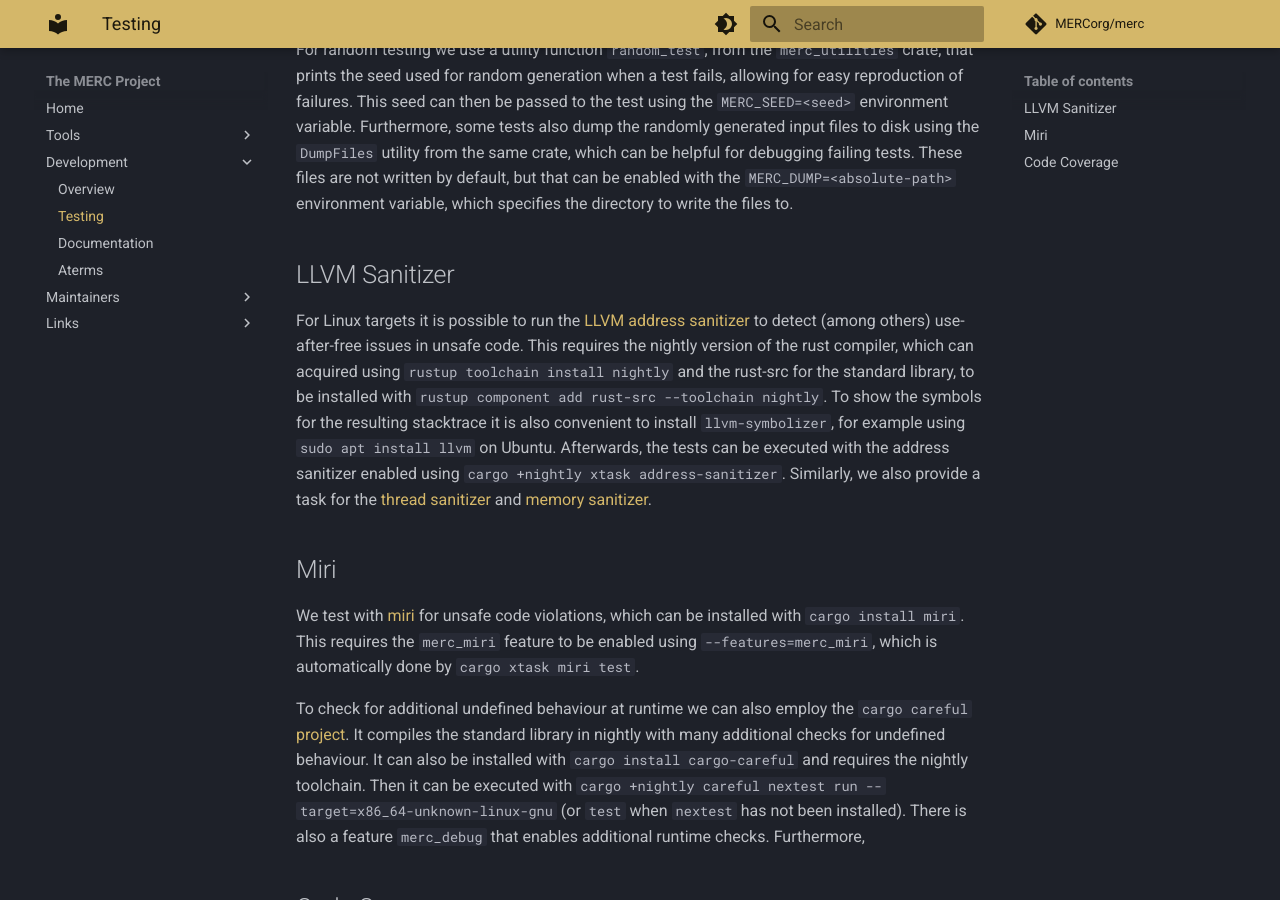
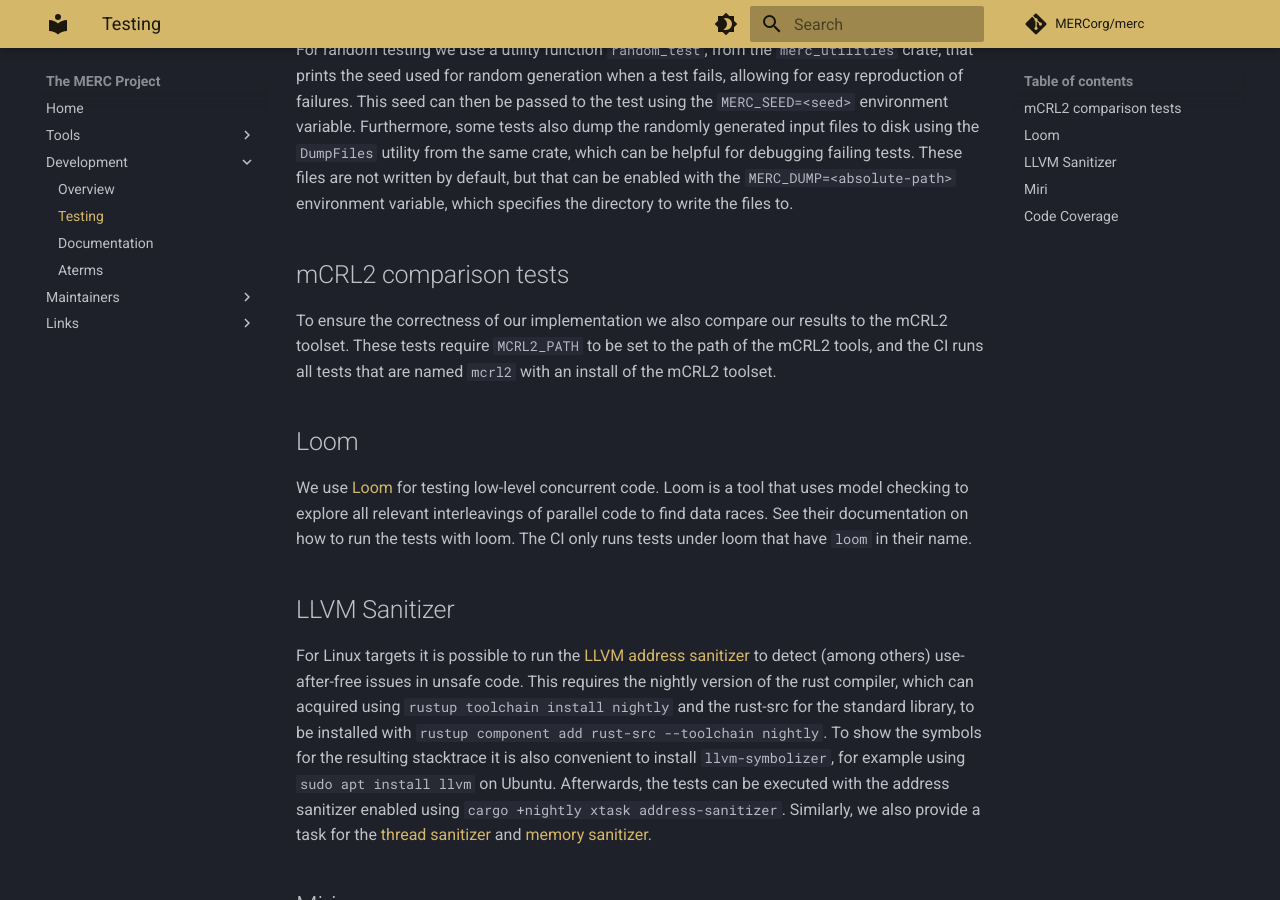
Before and after one commit to MERCorg/merc-website, an MkDocs documentation site: the page built from docs/developer/testing.md, in a window 1280 px wide and 900 px high, scrolled down 363 px. Built offline with MkDocs 1.6.1 and Material for MkDocs 9.7.7, drawn with Linux system fonts in a browser that asks for light colours; plug-ins that fetch from the network failed and are left out; comment, search, counter and statistics services are not loaded.

Commit message:
Added some information on testing with specific configurations.

```diff
--- a/docs/developer/testing.md
+++ b/docs/developer/testing.md
@@ -3,6 +3,21 @@
 Tests can be performed using `cargo test`. We can execute the tests of the `merc_sabre` crate with the command `cargo test -p merc_sabre --lib` and `cargo test -- --no-capture` can be used to show the output of tests. Alternatively, an improved test runner called [nextest](https://nexte.st/) can be used with `cargo nextest run` and can be installed using `cargo install cargo-nextest`. This test runner offers many improvements such as always showing output of failing tests, running more tests in parallel, and offer better error messages for segmentation faults (although these should be exceedingly rare). Some tests that are ignored by default require a larger stack size, which can be set using the environment variable `RUST_MIN_STACK`.
 
 For random testing we use a utility function `random_test`, from the `merc_utilities` crate, that prints the seed used for random generation when a test fails, allowing for easy reproduction of failures. This seed can then be passed to the test using the `MERC_SEED=<seed>` environment variable. Furthermore, some tests also dump the randomly generated input files to disk using the `DumpFiles` utility from the same crate, which can be helpful for debugging failing tests. These files are not written by default, but that can be enabled with the `MERC_DUMP=<absolute-path>` environment variable, which specifies the directory to write the files to.
+
+## mCRL2 comparison tests
+
+To ensure the correctness of our implementation we also compare our results to
+the mCRL2 toolset. These tests require `MCRL2_PATH` to be set to the path of the
+mCRL2 tools, and the CI runs all tests that are named `mcrl2` with an install of
+the mCRL2 toolset.
+
+## Loom
+
+We use [Loom](https://github.com/tokio-rs/loom) for testing low-level concurrent
+code. Loom is a tool that uses model checking to explore all relevant
+interleavings of parallel code to find data races. See their documentation on
+how to run the tests with loom. The CI only runs tests under loom that have
+`loom` in their name.
 
 ## LLVM Sanitizer
 
```
